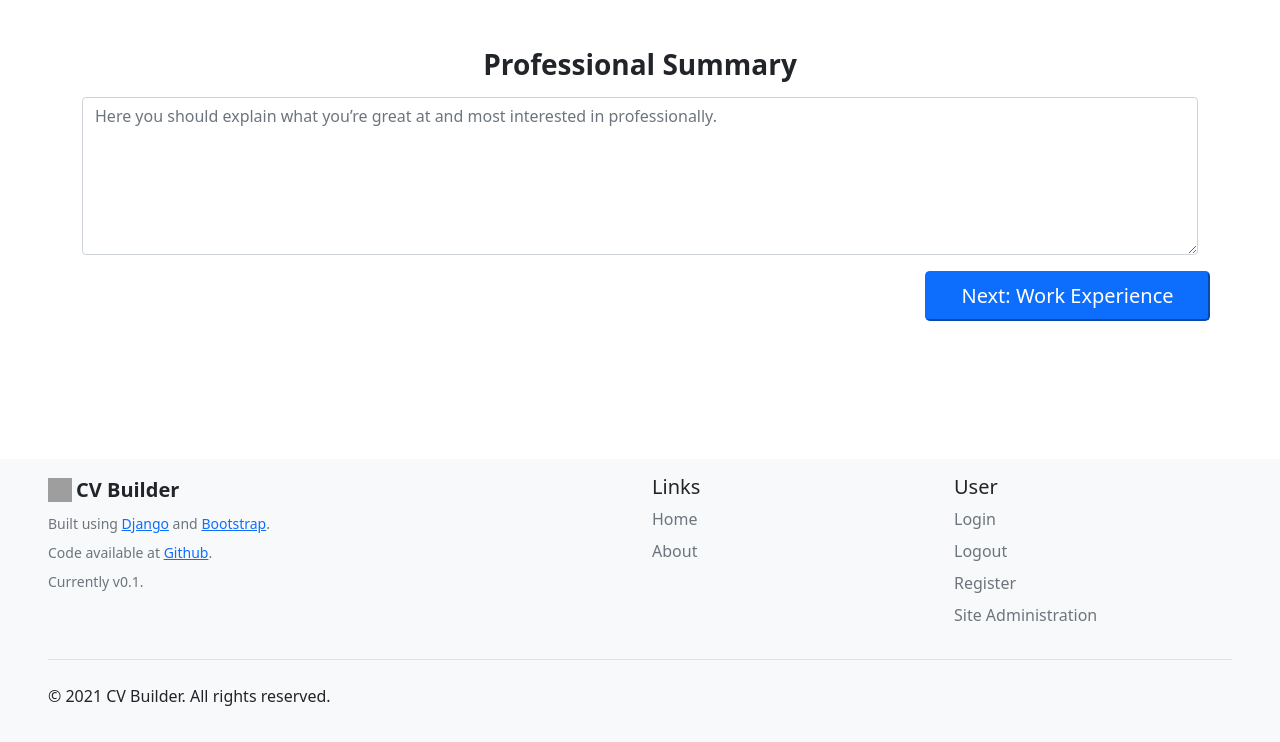
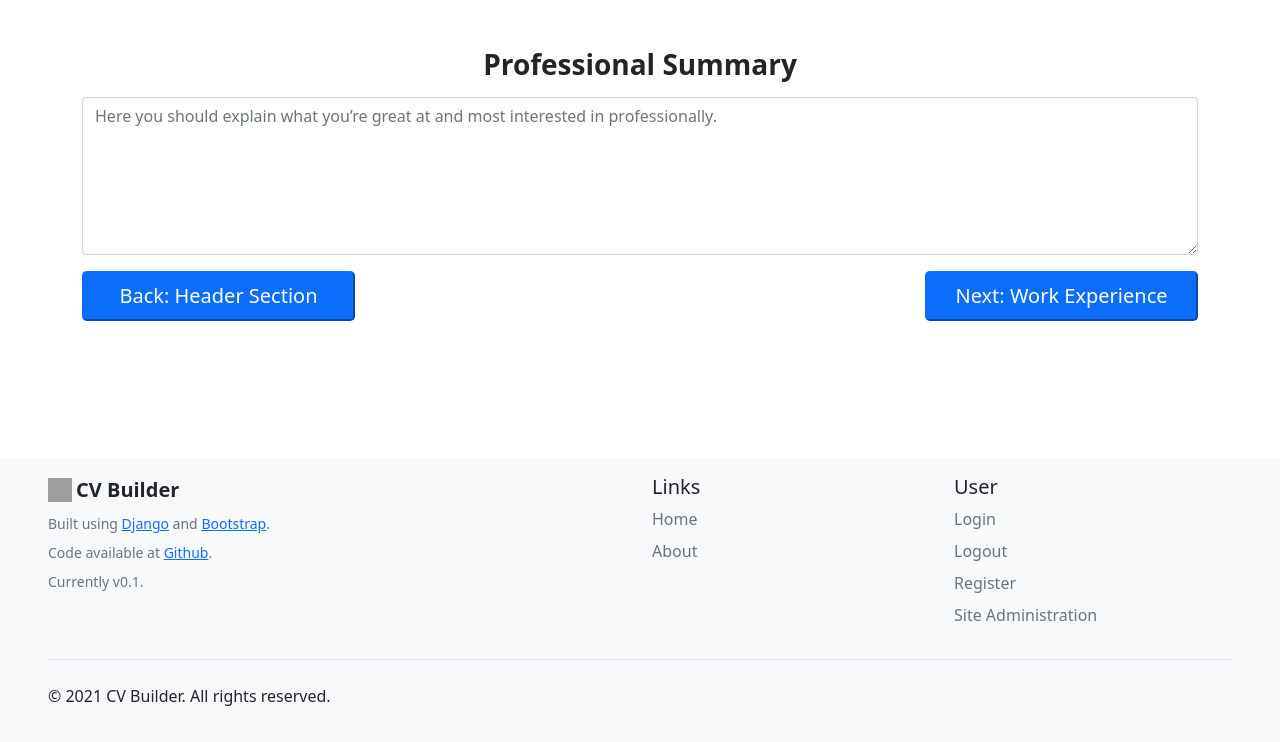
Before and after one commit to ahmdhjj92/cv-builder, a Django app: page /user/summary/ in a window 1280 px wide. Shown: the part 58-800 px from the top of the page. Run offline with Django 3.2, Linux system fonts and the light colour scheme; the visitor is signed in with stand-in values (Sample User, id 1); grey boxes are pictures that could not be loaded.

Commit message:
change page titles and names for header, summary and work and add back button

```diff
--- a/cv_builder/cv_builder_app/templates/cv_builder_app/layout.html
+++ b/cv_builder/cv_builder_app/templates/cv_builder_app/layout.html
@@ -41,7 +41,7 @@
         </div>
       </div>
     </nav>
-    <main class="flex-shrink-0">
+    <main class="flex-shrink-0 mb-5">
       {% block content %}{% endblock %}
     </main>
     <footer class="footer mt-auto py-3 px-5 bg-light">
--- a/cv_builder/users/templates/users/contact.html
+++ b/cv_builder/users/templates/users/header.html
@@ -1,7 +1,7 @@
 {% extends "cv_builder_app/layout.html" %}
 {% load static %}
 {% block title %}
-    CV Builder - Contact Info
+    CV Builder - Header Info
 {% endblock %}
 {% block content %}
 <div class="container mt-5">
--- a/cv_builder/users/templates/users/summary.html
+++ b/cv_builder/users/templates/users/summary.html
@@ -1,7 +1,7 @@
 {% extends "cv_builder_app/layout.html" %}
 {% load static %}
 {% block title %}
-    CV Builder - Contact Info
+    CV Builder - Professional Summary
 {% endblock %}
 {% block content %}
 <div class="container mt-5">
@@ -12,8 +12,15 @@
             <div class="mb-3">
                 <textarea class="form-control" name="professional_summary" placeholder="Here you should explain what you’re great at and most interested in professionally." rows="6"></textarea>
             </div>
-            <div class="row justify-content-end">
-                <button class="col-3 btn-lg btn-primary" type="submit">Next: Work Experience</button>
+            <div class="row">
+                <div class="col-6">
+                    <a href="{% url 'users:header' %}">
+                        <button class="col-6 btn-lg btn-primary" type="button">Back: Header Section</button>
+                    </a>
+                </div>
+                <div class="col-6 d-flex justify-content-end">
+                    <button class="col-6 btn-lg btn-primary" type="submit">Next: Work Experience</button>
+                </div>
             </div>
         </form>
     </div>
--- a/cv_builder/users/templates/users/work.html
+++ b/cv_builder/users/templates/users/work.html
@@ -1,7 +1,7 @@
 {% extends "cv_builder_app/layout.html" %}
 {% load static %}
 {% block title %}
-    CV Builder - Contact Info
+    CV Builder - Work Experience
 {% endblock %}
 {% block content %}
 <div class="container mt-5">
--- a/cv_builder/users/views.py
+++ b/cv_builder/users/views.py
@@ -45,7 +45,7 @@ def header(request):
     else:
         form = HeaderForm(initial={'first_name':request.user.first_name,'last_name':request.user.last_name, 'email_on_resume':request.user.email})
 
-    return render(request, 'users/contact.html', {'form': form})
+    return render(request, 'users/header.html', {'form': form})
 
 
 @login_required
```
